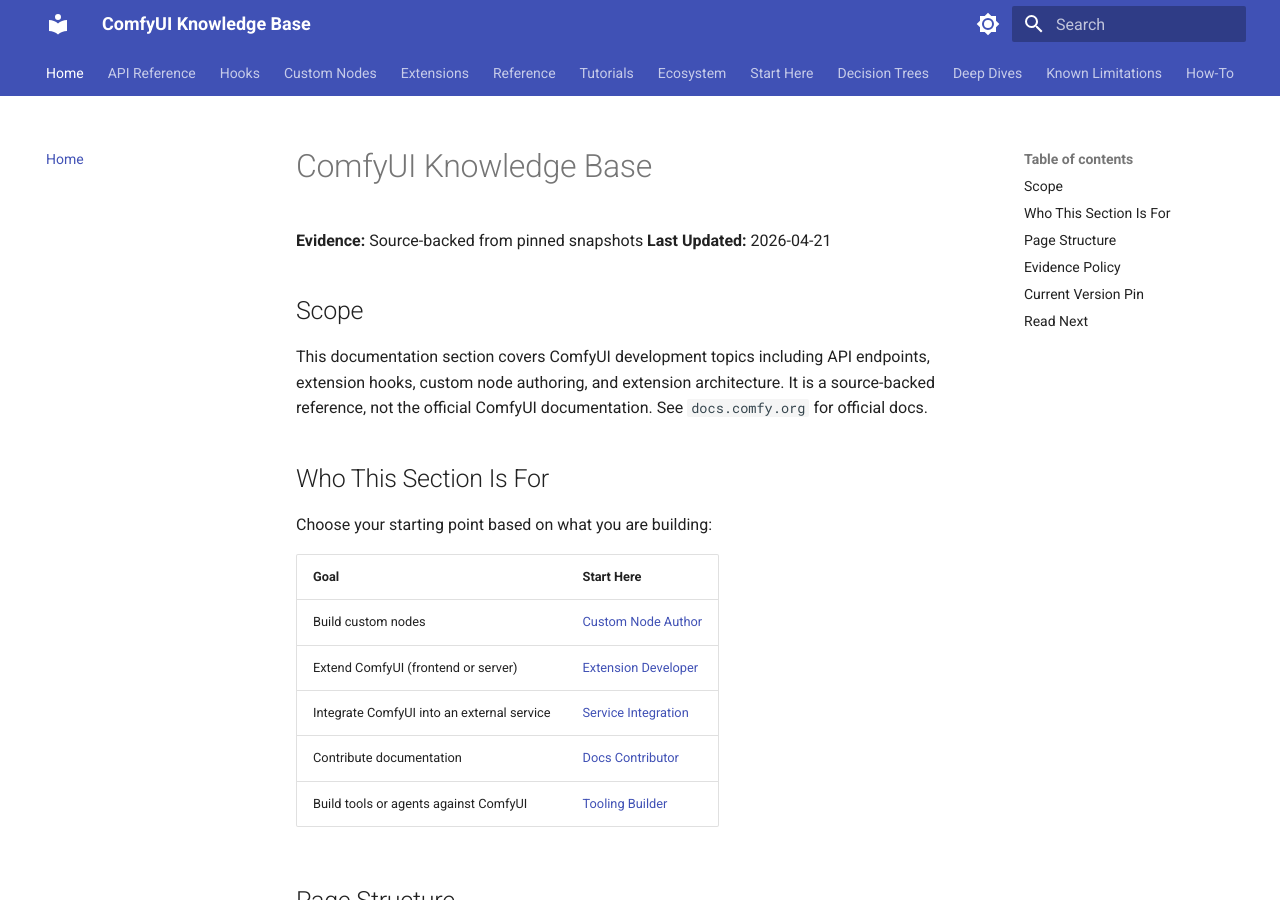
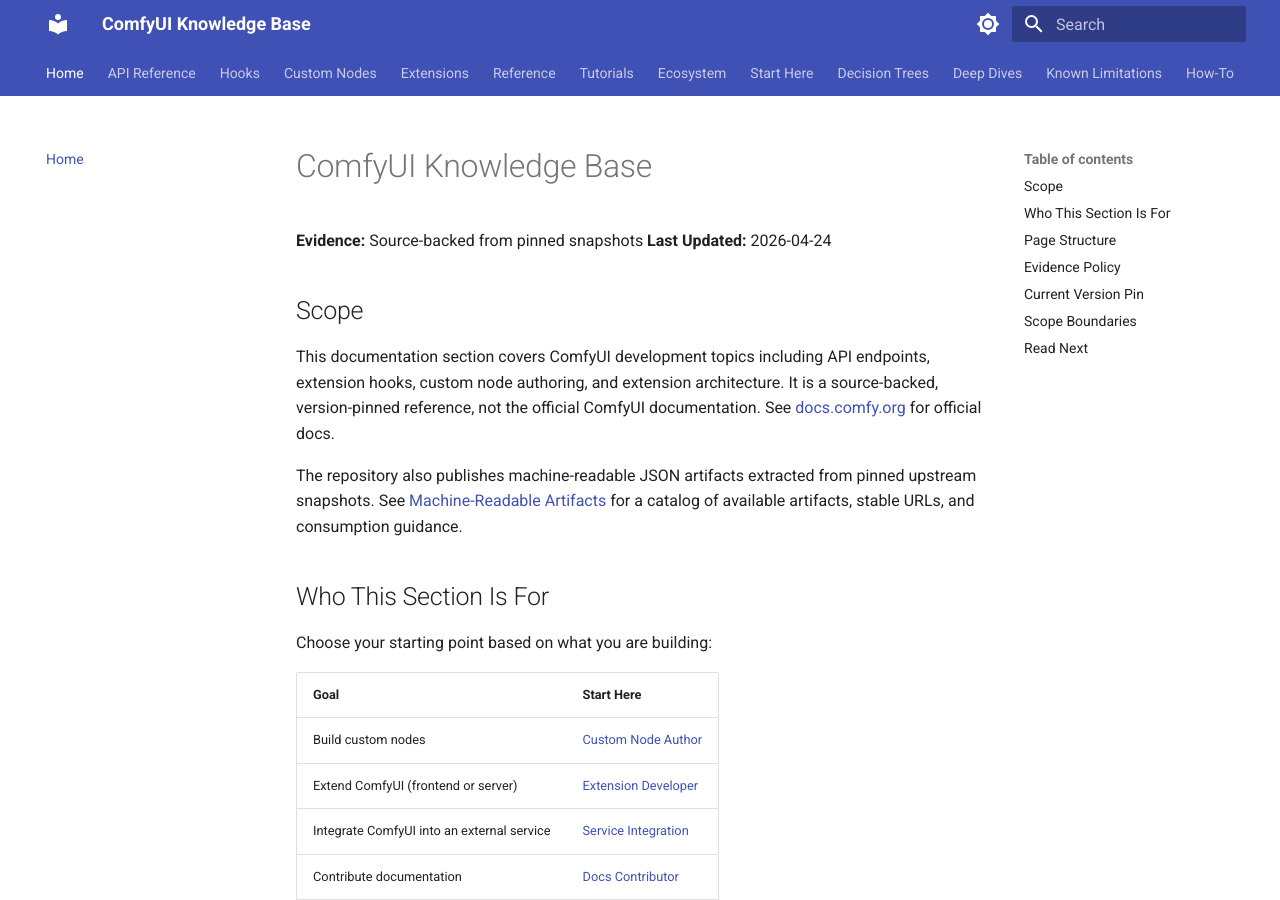
Before and after one commit to FrostySDXL/comfyui-starchart, an MkDocs documentation site: the page built from docs/index.md, in a window 1280 px wide and 900 px high. Built offline with MkDocs 1.6.1 and Material for MkDocs 9.7.7, drawn with Linux system fonts in a browser that asks for light colours; some of the changed text lies outside the part shown.

Commit message:
docs(readme): align positioning and add scope boundaries
- Apply canonical positioning block across README.md and docs/index.md

- Add self-hosting notes and artifact consumption links to README

- Add scope-boundary cross-links distinguishing this repo from

  docs.comfy.org and community resources like comfyui-wiki.com

- Link version-pin pages to machine-readable artifacts surface

- Connect examples to artifact metadata via Artifact Connection notes

```diff
--- a/docs/index.md
+++ b/docs/index.md
@@ -1,14 +1,18 @@
 # ComfyUI Knowledge Base
 
 **Evidence:** Source-backed from pinned snapshots
-**Last Updated:** 2026-04-21
+**Last Updated:** 2026-04-24
 
 ## Scope
 
 This documentation section covers ComfyUI development topics including API
 endpoints, extension hooks, custom node authoring, and extension architecture.
-It is a source-backed reference, not the official ComfyUI documentation.
-See `docs.comfy.org` for official docs.
+It is a source-backed, version-pinned reference, not the official ComfyUI
+documentation. See [docs.comfy.org](https://docs.comfy.org/) for official docs.
+
+The repository also publishes machine-readable JSON artifacts extracted from
+pinned upstream snapshots. See [Machine-Readable Artifacts](reference/machine-readable-artifacts.md)
+for a catalog of available artifacts, stable URLs, and consumption guidance.
 
 ## Who This Section Is For
 
@@ -59,6 +63,13 @@
 ComfyUI core `v0.19.3` and official frontend `v1.42.11`. Content written
 against other versions should note the version it applies to.
 
+## Scope Boundaries
+
+- [docs.comfy.org](https://docs.comfy.org/) is the official human reference for ComfyUI.
+- This repo is a pinned, machine-readable companion for developers and tooling authors.
+- For end-user tutorials and workflow guides, see community resources such as
+  [comfyui-wiki.com](https://comfyui-wiki.com/).
+
 ## Read Next
 
 - [Start Here: Custom Node Author](start-here/author.md)
```
Also changed, not shown: README.md (+36 -4 lines), docs/reference/version-history.md (+7 -1 lines), docs/reference/version-pin-status.md (+6 -1 lines), examples/api-calls/README.md (+6 -0 lines), examples/extensions/benchmark-harness-skeleton/README.md (+6 -0 lines).
